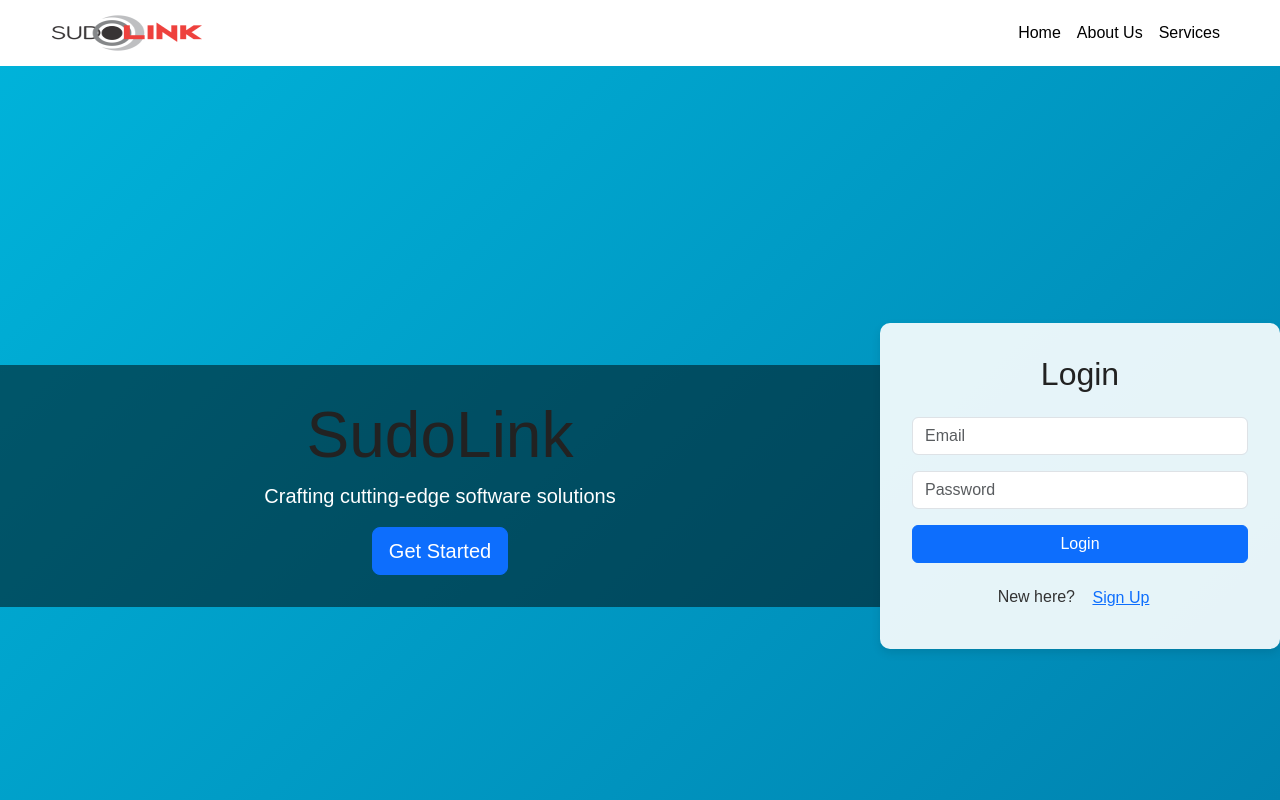
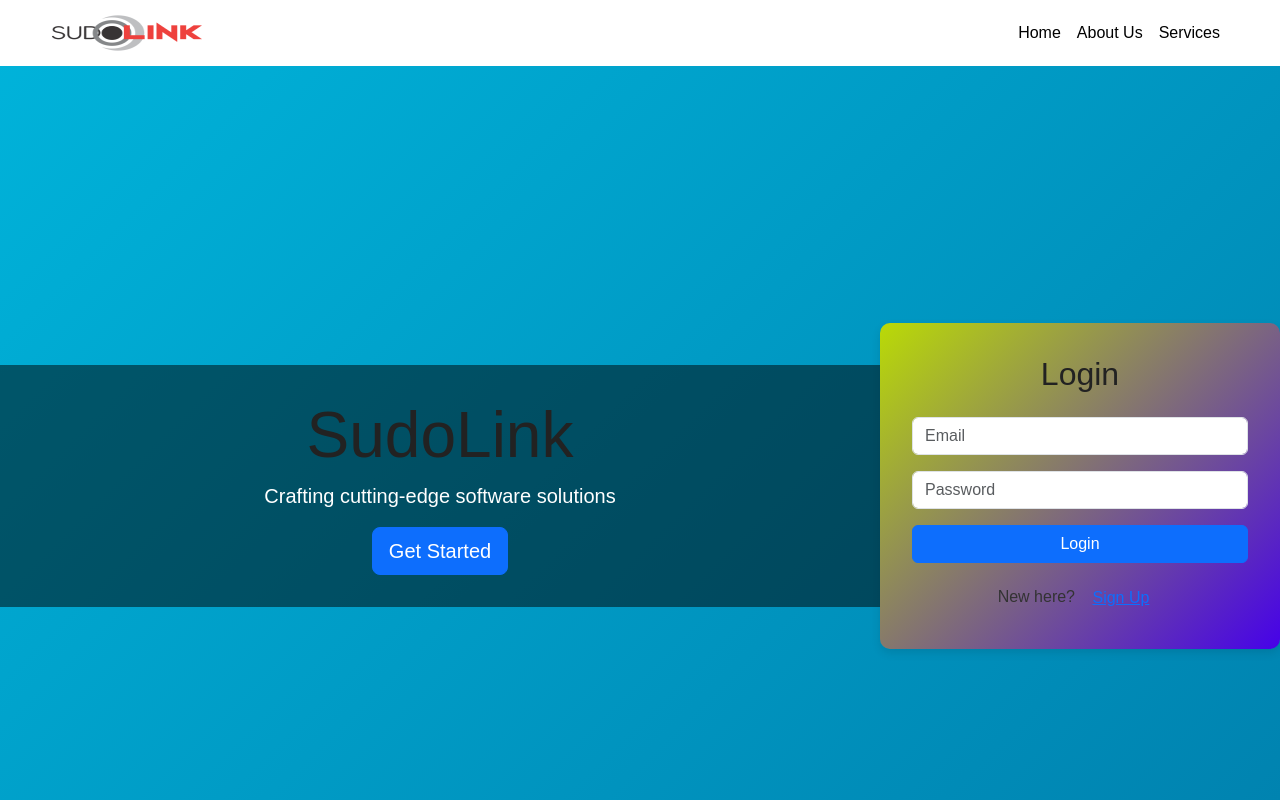
Before and after one commit to hellooishik/SudoLink, a React (Create React App) app in the folder frontend/: page / in a window 1280 px wide. Built offline with nearby package versions, Linux system fonts and the light colour scheme.

Commit message:
VCG V3.1

```diff
--- a/frontend/public/index.html
+++ b/frontend/public/index.html
@@ -2,7 +2,7 @@
 <html lang="en">
   <head>
     <meta charset="utf-8" />
-    <link rel="icon" href="%PUBLIC_URL%/favicon.ico" />
+    <link rel="icon" href="../src/logos/logotipo.png" />
     <meta name="viewport" content="width=device-width, initial-scale=1" />
     <meta name="theme-color" content="#000000" />
     <meta
@@ -24,7 +24,7 @@
       work correctly both with client-side routing and a non-root public URL.
       Learn how to configure a non-root public URL by running `npm run build`.
     -->
-    <title>React App</title>
+    <title>SudoLink- Your Orbit</title>
   </head>
   <body>
     <noscript>You need to enable JavaScript to run this app.</noscript>
--- a/frontend/src/App.js
+++ b/frontend/src/App.js
@@ -8,6 +8,7 @@
 import SignUpPage from "./pages/SignUpPage";
 import WelcomePage from "./pages/WelcomePage";
 import "bootstrap/dist/css/bootstrap.min.css";
+// the set of componenets will be set to the mian frame of the total set
 
 function App() {
   return (
@@ -25,5 +26,4 @@
     </Router>
   );
 }
-
 export default App;
--- a/frontend/src/css/App.css
+++ b/frontend/src/css/App.css
@@ -18,7 +18,7 @@
 }
 
 .login-section {
-  background: rgba(255, 255, 255, 0.9); /* Slightly lighter background for the login form */
+  background: linear-gradient(135deg, #bada06, #4601e9);; /* Slightly lighter background for the login form */
 }
 body {
   font-family: Arial, sans-serif;
```
